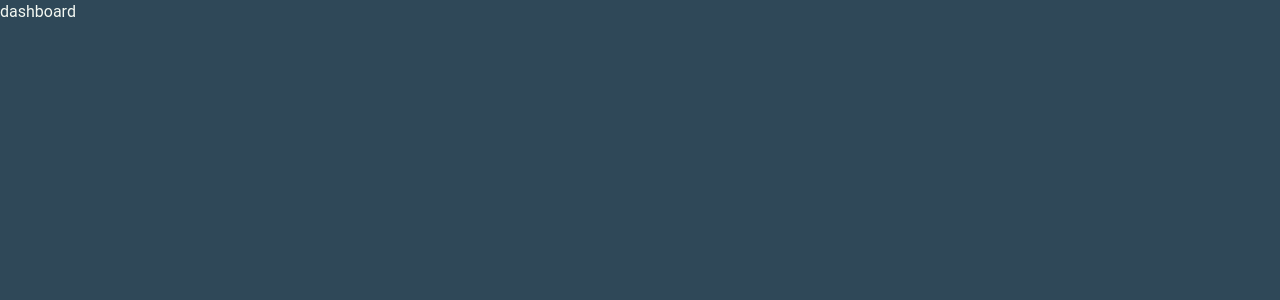
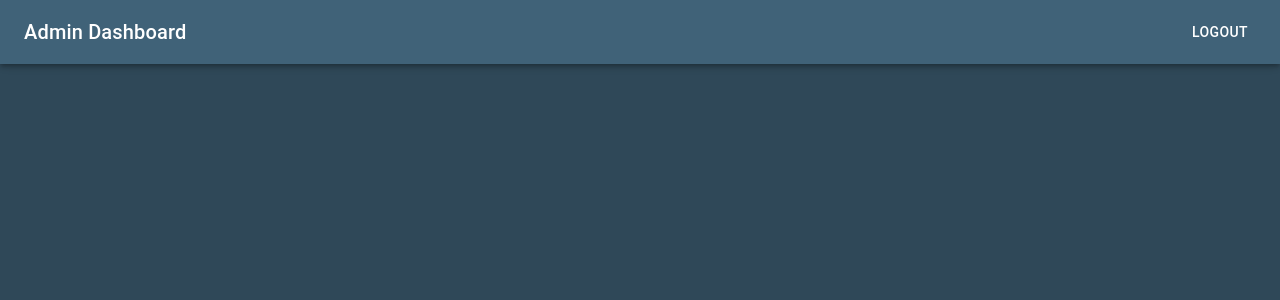
Before and after one commit to unitehenry/stealth-project, a Next.js app: page /dashboard in a window 1280 px wide. Shown: the top 300 px of the page. Built offline with nearby package versions, Linux system fonts and the light colour scheme.

Commit message:
feat: admin dashboard toolbar

```diff
--- a/src/pages/dashboard.js
+++ b/src/pages/dashboard.js
@@ -1,7 +1,32 @@
+import Head from 'next/head'
+import {
+  AppBar,
+  ThemeProvider,
+  Typography,
+  Button,
+  Toolbar
+} from '@mui/material'
+import theme from '../theme'
+
 export default function Dashboard() {
   return (
-    <div>
-      dashboard
-    </div>
+    <>
+      <Head>
+        <title>Stealth Help Desk</title>
+        <meta name="description" content="Stealth Help Desk" />
+        <meta name="viewport" content="width=device-width, initial-scale=1" />
+        <link rel="icon" href="/favicon.ico" />
+      </Head>
+      <ThemeProvider theme={theme}>
+        <AppBar color="secondary">
+          <Toolbar>
+            <Typography variant="h6" component="div" sx={{ flexGrow: 1 }}>
+              Admin Dashboard
+            </Typography>
+            <Button color="inherit">Logout</Button>
+          </Toolbar>
+        </AppBar>
+      </ThemeProvider>
+    </>
   );
 }
--- a/src/pages/index.js
+++ b/src/pages/index.js
@@ -1,6 +1,7 @@
 import Head from 'next/head'
 import TicketForm from '../components/TicketForm'
-import { createTheme, ThemeProvider } from '@mui/material'
+import { ThemeProvider } from '@mui/material'
+import theme from '../theme';
 import Image from 'next/image';
 import Link from 'next/link';
 
@@ -11,25 +12,6 @@ import '@fontsource/roboto/500.css'
 import '@fontsource/roboto/700.css'
 
 export default function Home() {
-
-  const theme = createTheme({
-    palette: {
-      type: 'dark',
-      primary: {
-        main: '#f3f8f2',
-      },
-      secondary: {
-        main: '#F50057',
-      },
-      background: {
-        default: '#2F4858',
-      },
-      text: {
-        primary: '#f3f8f2',
-        secondary: '#f3f8f2',
-      },
-    },
-  });
 
   return (
     <>
@@ -44,7 +26,9 @@ export default function Home() {
           <div className="
             h-screen w-full flex flex-col
             justify-center items-center py-8 px-4 md:px-0">
-            <div className="w-full py-4 bg-[#406278] rounded px-4 rojunded shadow-lg md:max-w-lg">
+            <div className="
+              w-full py-4 bg-[#406278]
+              rounded px-4 rojunded shadow-lg md:max-w-lg">
               <div className="w-full flex justify-center mb-4">
                 <div className="bg-white rounded-full p-4 shadow-lg">
                   <Image src="/stealth.png" width={100} height={100} />
--- /dev/null
+++ b/src/theme.js
@@ -0,0 +1,20 @@
+import { createTheme } from '@mui/material'
+
+export default createTheme({
+  palette: {
+    type: 'dark',
+    primary: {
+      main: '#f3f8f2',
+    },
+    secondary: {
+      main: '#406278',
+    },
+    background: {
+      default: '#2F4858',
+    },
+    text: {
+      primary: '#f3f8f2',
+      secondary: '#f3f8f2',
+    },
+  },
+});
```
